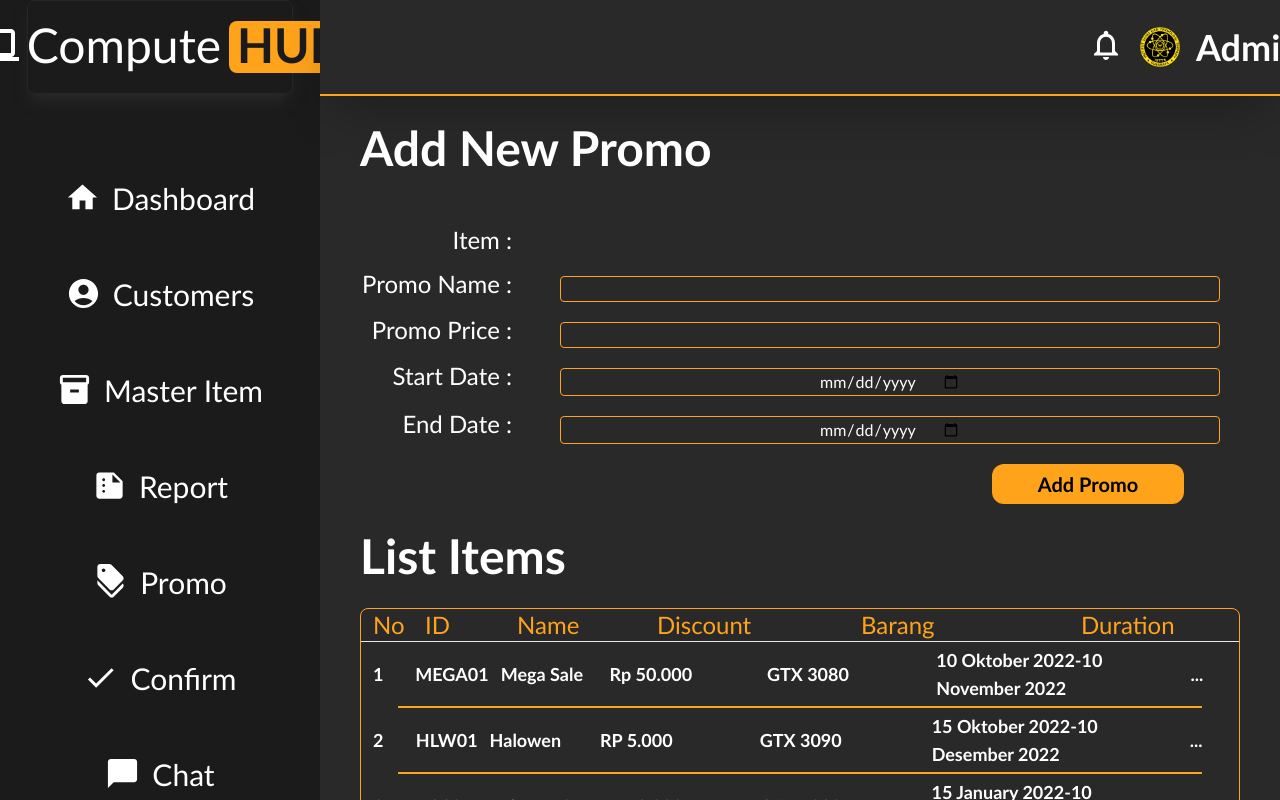
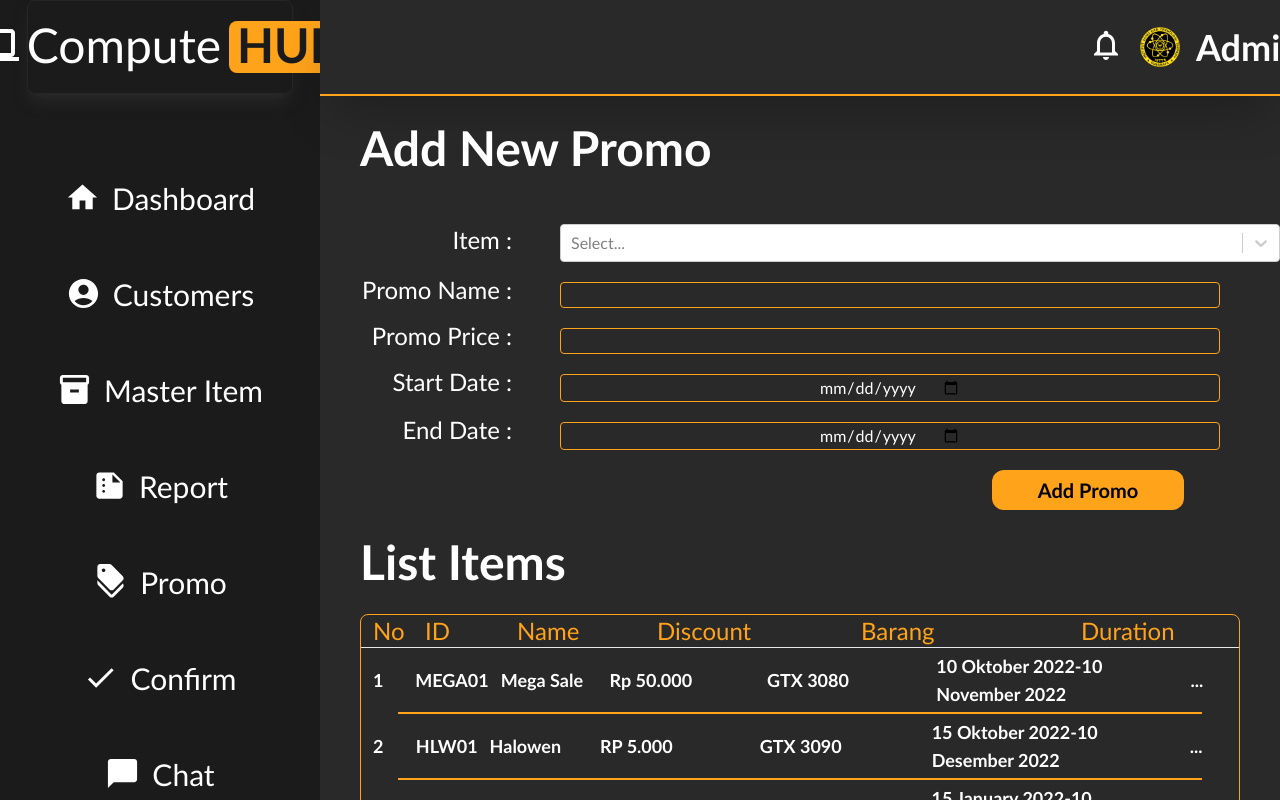
Before and after one commit to ReyKeyS/ComputeHub-frontend, a React (Vite) app: page /admin/promo in a window 1280 px wide. Built offline with nearby package versions, Linux system fonts and the light colour scheme; no server answers.

Commit message:
select promo undone

```diff
--- a/package.json
+++ b/package.json
@@ -22,7 +22,8 @@
     "react-dom": "^18.2.0",
     "react-hook-form": "^7.47.0",
     "react-redux": "^8.1.3",
-    "react-router-dom": "^6.16.0"
+    "react-router-dom": "^6.16.0",
+    "react-select": "^5.8.0"
   },
   "devDependencies": {
     "@types/react": "^18.2.15",
--- a/src/pages/admin/AddPromo.jsx
+++ b/src/pages/admin/AddPromo.jsx
@@ -1,4 +1,5 @@
-import * as React from 'react';
+import React from 'react';
+import Select from 'react-select'
 import { useState, useEffect } from 'react'
 import { useForm } from "react-hook-form";
 import Joi from "joi"
@@ -9,11 +10,21 @@ import client from '../../services/client'
 function AddPromo() {
     const navigate = useNavigate()
     const [listItems, setListItems] = useState([])
+    const [options, setOptions] = useState([])
 
     useEffect(() => {
         client.get("/items").then((res) => {
             console.log(res.data);
-            setListItems(res.data)
+            setListItems(res.data);
+
+            // Combobox Item
+            setOptions([])
+            for (const i of res.data) {
+                setOptions([...options, {
+                    value: i._id,
+                    label: i.name,
+                }])
+            }
         }).catch((err) => {
             console.log(err.response.data.message);
         })
@@ -45,6 +56,20 @@ function AddPromo() {
             <div className="grid grid-cols-4">
                 <div className="text-white text-2xl place-items-center  mr-12 text-right">Item :</div>
                 <div className="col-span-3 text-white">
+                    {options!=null &&
+                        <Select
+                            className='basic-single bg-abu-gelap'
+                            classNamePrefix='select'
+                            defaultValue={options[0]}
+                            isDisabled={false}
+                            isLoading={false}
+                            isClearable={false}
+                            isRtl={false}
+                            isSearchable={true}
+                            name="Item"
+                            options={options}
+                        />
+                    }
                     {/* <input type="text" className='bg-abu-gelap border border-oranye rounded w-11/12 place-items-center mt-1' /> */}
                 </div>
 
```
Also changed, not shown: 1 other file (tests, documents, lock files or other folders).
